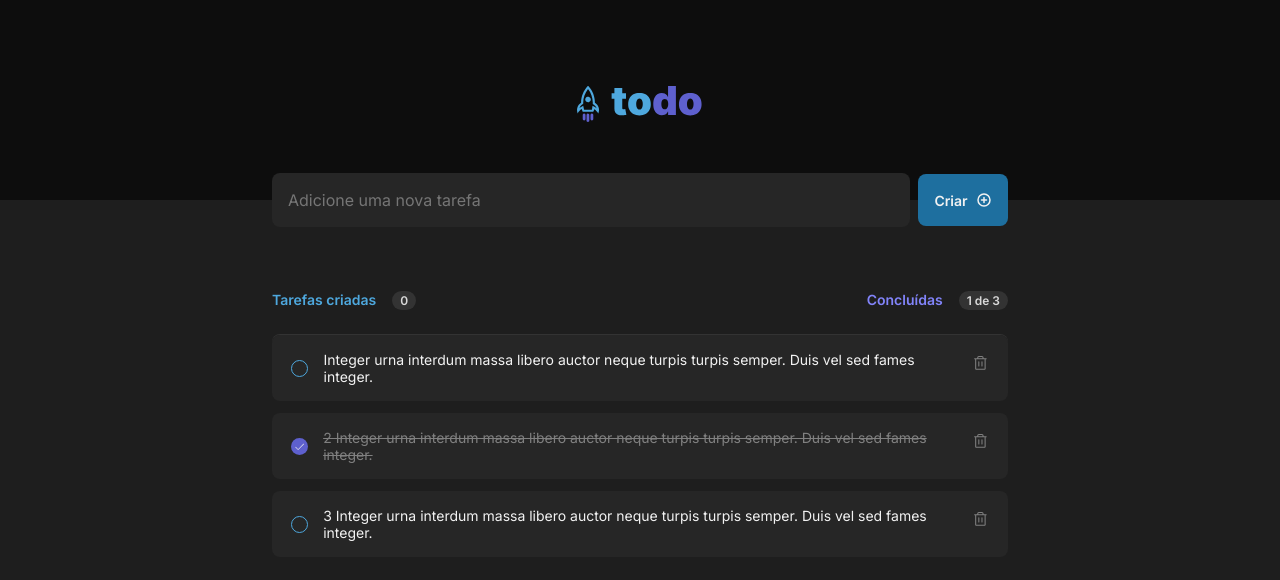
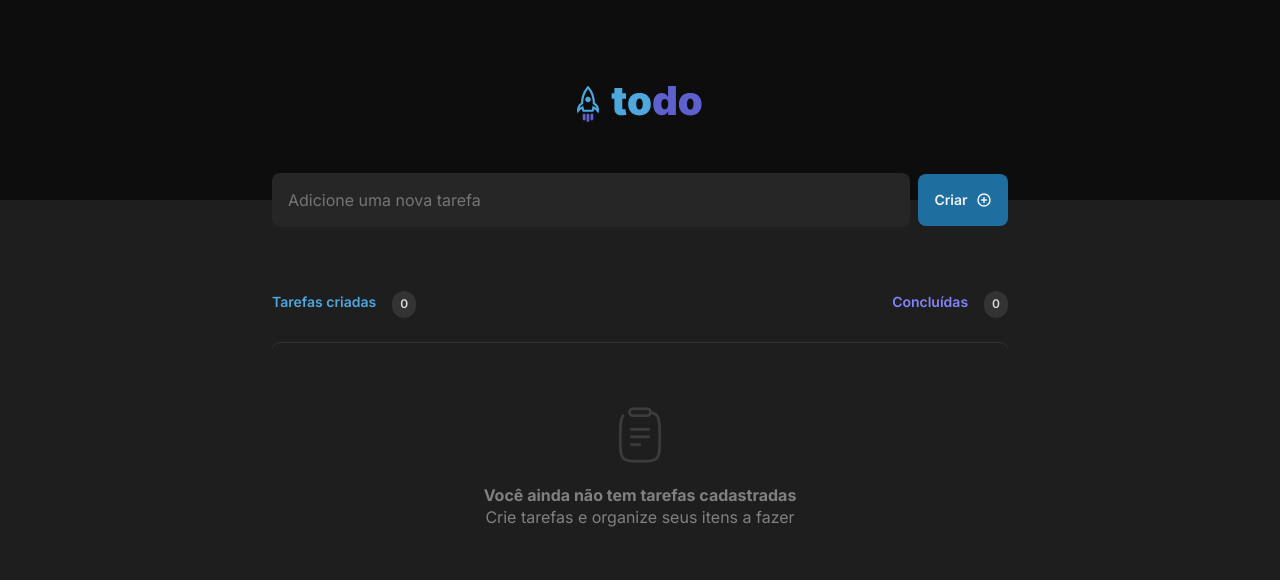
Before and after one commit to engdanielcarneiro/todo-app, a React (Vite) app: page / in a window 1280 px wide. Shown: the top 580 px of the page. Built offline with nearby package versions, Linux system fonts and the light colour scheme.

Commit message:
feat: toggling complet task

```diff
--- a/src/App.module.css
+++ b/src/App.module.css
@@ -24,6 +24,9 @@
     border: none;
 }
 
+.addTaskContainer input:focus {
+    border: 1px solid var(--purple-dark);
+}
 .addTaskContainer button {
     cursor: pointer;
     width: 5.625rem;
--- a/src/App.tsx
+++ b/src/App.tsx
@@ -1,43 +1,26 @@
-import styles from './App.module.css'
+import styles from "./App.module.css"
 
-import './global.css'
+import "./global.css"
 
-import todoLogo from '../src/assets/todo-logo.svg'
+import todoLogo from "../src/assets/todo-logo.svg"
 
-import { PlusCircle } from '@phosphor-icons/react'
-import { EmptyList } from './components/EmptyList'
+import { PlusCircle } from "@phosphor-icons/react"
+import { EmptyList } from "./components/EmptyList"
 
-import { v4 as uuidv4 } from 'uuid'
+import { v4 as uuidv4 } from "uuid"
 
-import { ChangeEvent, FormEvent, useEffect, useState } from 'react'
-import { Task } from './components/Task'
+import { ChangeEvent, FormEvent, useEffect, useState } from "react"
+import { Task } from "./components/Task"
 
 interface Task {
   id: string
-  isCompleted: boolean,
+  isCompleted: boolean
   content: string
 }
 
 function App() {
-
-  const [taskList, setTaskList] = useState<Task[]>([
-    {
-      id: uuidv4(),
-      isCompleted: false,
-      content: 'Integer urna interdum massa libero auctor neque turpis turpis semper. Duis vel sed fames integer.'
-    },
-    {
-      id: uuidv4(),
-      isCompleted: true,
-      content: '2 Integer urna interdum massa libero auctor neque turpis turpis semper. Duis vel sed fames integer.'
-    },
-    {
-      id: uuidv4(),
-      isCompleted: false,
-      content: '3 Integer urna interdum massa libero auctor neque turpis turpis semper. Duis vel sed fames integer.'
-    }
-  ])
-  const [newTaskContent, setNewTaskContent] = useState('')
+  const [taskList, setTaskList] = useState<Task[]>([])
+  const [newTaskContent, setNewTaskContent] = useState("")
   const [completedTasksCount, setCompletedTasksCount] = useState(0)
 
   function handleNewTextContentChange(event: ChangeEvent<HTMLInputElement>) {
@@ -50,64 +33,101 @@ function App() {
     const newTask: Task = {
       id: uuidv4(),
       isCompleted: false,
-      content: newTaskContent
+      content: newTaskContent,
     }
 
-    createNewTask(newTask);
+    createNewTask(newTask)
   }
 
   function createNewTask(newTask: Task) {
     setTaskList([...taskList, newTask])
-    setNewTaskContent('');
+    setNewTaskContent("")
   }
 
   function handleDeleteTask(taskToDelete: Task) {
-    const updatedTaskList = taskList.filter((task) => task.id !== taskToDelete.id)
+    const updatedTaskList = taskList.filter(
+      (task) => task.id !== taskToDelete.id
+    )
     setTaskList(updatedTaskList)
   }
 
+  function handleToggleCompleteTask(taskToToggle: Task) {
+    const updatedTaskItems = taskList.map((task) => {
+      if (task.id === taskToToggle.id) {
+        return { ...task, isCompleted: !task.isCompleted }
+      }
+      return task
+    })
+
+    setTaskList(updatedTaskItems)
+  }
+
   useEffect(() => {
-    setCompletedTasksCount(taskList.filter((task) => task.isCompleted == true).length);
+    setCompletedTasksCount(
+      taskList.filter((task) => task.isCompleted == true).length
+    )
   }, [taskList])
 
   return (
     <>
       <header className={styles.header}>
-        <img src={todoLogo} alt='Logotipo do aplicativo todo' />
+        <img src={todoLogo} alt="Logotipo do aplicativo todo" />
       </header>
       <div>
         <main>
           <form onSubmit={handleCreateTask}>
             <div className={styles.addTaskContainer}>
-              <input type="text" placeholder='Adicione uma nova tarefa' value={newTaskContent} onChange={handleNewTextContentChange} />
-              <button type='submit'>
+              <input
+                type="text"
+                placeholder="Adicione uma nova tarefa"
+                value={newTaskContent}
+                onChange={handleNewTextContentChange}
+                required
+              />
+              <button type="submit">
                 Criar
-                <PlusCircle size={'1rem'} weight='bold' />
+                <PlusCircle size={"1rem"} weight="bold" />
               </button>
             </div>
           </form>
           <div className={styles.mainContentContainer}>
             <div className={styles.taskStatusContainer}>
-              <div className={styles.statusItem} style={{ color: 'var(--blue)' }}>
+              <div
+                className={styles.statusItem}
+                style={{ color: "var(--blue)" }}
+              >
                 Tarefas criadas
-                <div className={styles.countContainer}>0</div>
+                <div className={styles.countContainer}>{taskList.length}</div>
               </div>
-              <div className={styles.statusItem} style={{ color: 'var(--purple)' }}>
+              <div
+                className={styles.statusItem}
+                style={{ color: "var(--purple)" }}
+              >
                 Concluídas
-                <div className={styles.countContainer}>{taskList.length == 0 ? '0' : `${completedTasksCount} de ${taskList.length}`}</div>
+                <div className={styles.countContainer}>
+                  {taskList.length == 0
+                    ? "0"
+                    : `${completedTasksCount} de ${taskList.length}`}
+                </div>
               </div>
             </div>
             <div className={styles.taskListContainer}>
-              {taskList.length == 0 ?
+              {taskList.length == 0 ? (
                 <EmptyList />
-                :
+              ) : (
                 <div className={styles.notEmptyContainer}>
                   {taskList.map((task) => {
                     return (
-                      <Task onDeleteTask={handleDeleteTask} key={task.id} task={task} />)
+                      <Task
+                        onToggleCompleteTask={handleToggleCompleteTask}
+                        onDeleteTask={handleDeleteTask}
+                        key={task.id}
+                        task={task}
+                      />
+                    )
                   })}
                 </div>
-              }
+              )}
             </div>
           </div>
         </main>
--- a/src/components/Task.tsx
+++ b/src/components/Task.tsx
@@ -10,9 +10,10 @@ interface Task {
 interface TaskProps {
     task: Task,
     onDeleteTask: (task: Task) => void
+    onToggleCompleteTask: (task: Task) => void
 }
 
-export function Task({ task, onDeleteTask }: TaskProps) {
+export function Task({ task, onDeleteTask, onToggleCompleteTask }: TaskProps) {
 
     const checkboxCheckedClassname = task.isCompleted ? styles['checkbox-checked'] : styles['checkbox-unchecked'];
 
@@ -21,7 +22,7 @@ export function Task({ task, onDeleteTask }: TaskProps) {
             <div className={styles.task}>
                 <span className={styles.flexWrapper}>
                     <div className={styles.checkboxContainer}>
-                        <div className={`${styles.checkbox} ${checkboxCheckedClassname}`}>
+                        <div onClick={() => onToggleCompleteTask(task)} className={`${styles.checkbox} ${checkboxCheckedClassname}`}>
                             {task.isCompleted ? <Check color={'var(--gray-100)'} size={'0.69rem'} /> : null}
                         </div>
                     </div>
--- a/src/global.css
+++ b/src/global.css
@@ -43,4 +43,5 @@ button {
     font-family: "Inter", sans-serif;
     font-weight: 400;
     font-size: 1rem;
+    line-height: 140%;
 }
```
